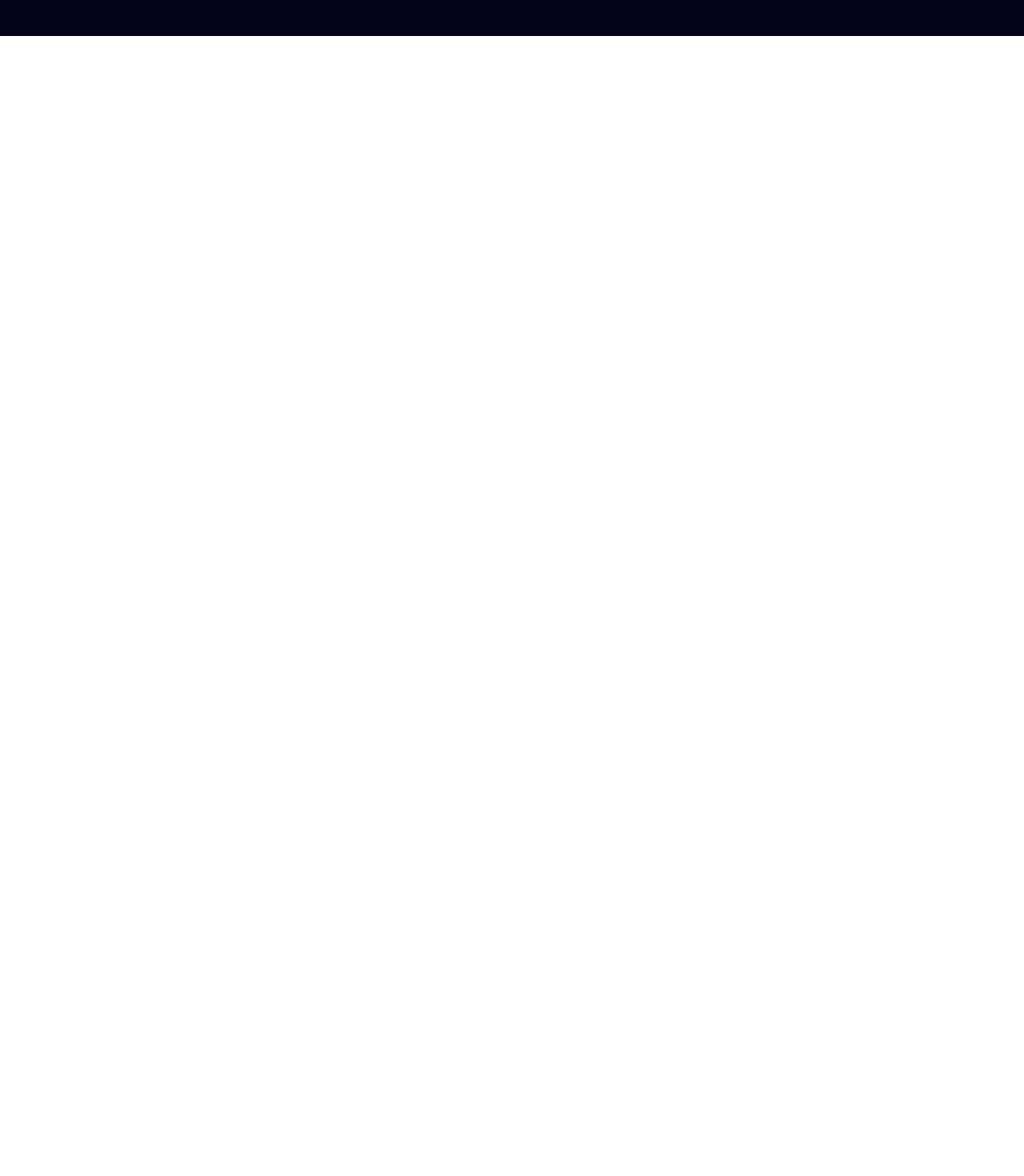
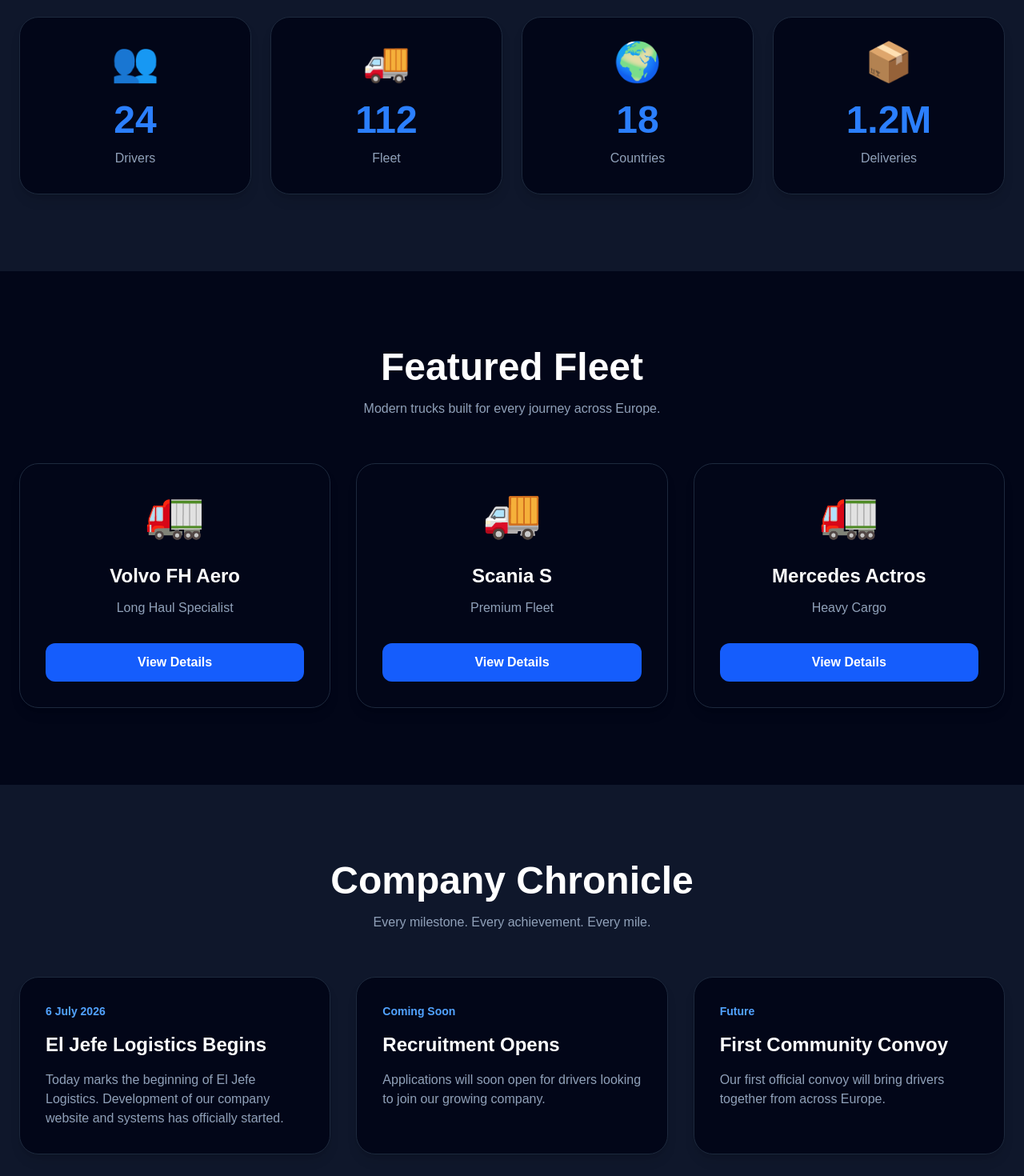
Before and after one commit to eljefemiki/el-jefe-logistics, a Next.js app: page / in a window 1280 px wide. Shown: the part 840-2310 px from the top of the page at 80% size. Before the commit the page ends 885 px from the top, so only its background shows below. Built offline with nearby package versions, Linux system fonts and the light colour scheme.

Commit message:
v0.1 Foundation - Homepage complete

```diff
--- a/app/page.tsx
+++ b/app/page.tsx
@@ -1,5 +1,10 @@
 import Navbar from "@/components/layout/Navbar";
 import Hero from "@/components/home/Hero";
+import Stats from "@/components/home/Stats";
+import FleetShowcase from "@/components/home/FleetShowcase";
+import ChroniclePreview from "@/components/home/ChroniclePreview";
+import RecruitmentCTA from "@/components/home/RecruitmentCTA";
+import Footer from "@/components/layout/Footer";
 
 export default function Home() {
   return (
@@ -7,8 +12,14 @@ export default function Home() {
       <Navbar />
 
       <main className="min-h-screen bg-slate-950 text-white">
-        <Hero />
-      </main>
+  <Hero />
+  <Stats />
+    <FleetShowcase />
+     <ChroniclePreview />
+      <RecruitmentCTA />
+
+</main>
+<Footer />
     </>
   );
 }
--- /dev/null
+++ b/components/home/FleetShowcase.tsx
@@ -0,0 +1,61 @@
+import Container from "@/components/ui/Container";
+import Section from "@/components/ui/Section";
+import Card from "@/components/ui/Card";
+
+const fleet = [
+  {
+    truck: "Volvo FH Aero",
+    role: "Long Haul Specialist",
+    emoji: "🚛",
+  },
+  {
+    truck: "Scania S",
+    role: "Premium Fleet",
+    emoji: "🚚",
+  },
+  {
+    truck: "Mercedes Actros",
+    role: "Heavy Cargo",
+    emoji: "🚛",
+  },
+];
+
+export default function FleetShowcase() {
+  return (
+    <Section>
+      <Container>
+        <div className="mb-14 text-center">
+          <h2 className="text-5xl font-black">
+            Featured Fleet
+          </h2>
+
+          <p className="mt-4 text-slate-400">
+            Modern trucks built for every journey across Europe.
+          </p>
+        </div>
+
+        <div className="grid gap-8 md:grid-cols-3">
+          {fleet.map((truck) => (
+            <Card key={truck.truck}>
+              <div className="text-6xl text-center">
+                {truck.emoji}
+              </div>
+
+              <h3 className="mt-8 text-center text-2xl font-bold">
+                {truck.truck}
+              </h3>
+
+              <p className="mt-3 text-center text-slate-400">
+                {truck.role}
+              </p>
+
+              <button className="mt-8 w-full rounded-xl bg-blue-600 py-3 font-semibold transition hover:bg-blue-500">
+                View Details
+              </button>
+            </Card>
+          ))}
+        </div>
+      </Container>
+    </Section>
+  );
+}
--- /dev/null
+++ b/components/home/RecruitmentCTA.tsx
@@ -0,0 +1,27 @@
+import Container from "@/components/ui/Container";
+import Section from "@/components/ui/Section";
+
+export default function RecruitmentCTA() {
+  return (
+    <Section>
+      <Container>
+        <div className="overflow-hidden rounded-3xl bg-gradient-to-r from-blue-700 via-blue-600 to-cyan-500 p-14 text-center shadow-2xl">
+
+          <h2 className="text-5xl font-black text-white">
+            Ready to Join El Jefe Logistics?
+          </h2>
+
+          <p className="mx-auto mt-6 max-w-3xl text-xl text-blue-100">
+            Become part of a growing community of professional virtual truck
+            drivers. Every journey matters. Every mile tells a story.
+          </p>
+
+          <button className="mt-10 rounded-xl bg-white px-8 py-4 text-lg font-bold text-blue-700 transition hover:scale-105 hover:bg-slate-100">
+            🚛 Apply Today
+          </button>
+
+        </div>
+      </Container>
+    </Section>
+  );
+}
--- a/components/home/chroniclepreview.tsx
+++ b/components/home/chroniclepreview.tsx
@@ -0,0 +1,60 @@
+import Container from "@/components/ui/Container";
+import Section from "@/components/ui/Section";
+import Card from "@/components/ui/Card";
+
+const posts = [
+  {
+    date: "6 July 2026",
+    title: "El Jefe Logistics Begins",
+    description:
+      "Today marks the beginning of El Jefe Logistics. Development of our company website and systems has officially started.",
+  },
+  {
+    date: "Coming Soon",
+    title: "Recruitment Opens",
+    description:
+      "Applications will soon open for drivers looking to join our growing company.",
+  },
+  {
+    date: "Future",
+    title: "First Community Convoy",
+    description:
+      "Our first official convoy will bring drivers together from across Europe.",
+  },
+];
+
+export default function ChroniclePreview() {
+  return (
+    <Section className="bg-slate-900">
+      <Container>
+        <div className="mb-14 text-center">
+          <h2 className="text-5xl font-black">
+            Company Chronicle
+          </h2>
+
+          <p className="mt-4 text-slate-400">
+            Every milestone. Every achievement. Every mile.
+          </p>
+        </div>
+
+        <div className="grid gap-8 md:grid-cols-3">
+          {posts.map((post) => (
+            <Card key={post.title}>
+              <p className="text-sm font-semibold text-blue-400">
+                {post.date}
+              </p>
+
+              <h3 className="mt-4 text-2xl font-bold">
+                {post.title}
+              </h3>
+
+              <p className="mt-4 text-slate-400">
+                {post.description}
+              </p>
+            </Card>
+          ))}
+        </div>
+      </Container>
+    </Section>
+  );
+}
--- a/components/home/stats.tsx
+++ b/components/home/stats.tsx
@@ -0,0 +1,55 @@
+import Container from "@/components/ui/Container";
+import Section from "@/components/ui/Section";
+import Card from "@/components/ui/Card";
+
+const stats = [
+  {
+    title: "Drivers",
+    value: "24",
+    icon: "👥",
+  },
+  {
+    title: "Fleet",
+    value: "112",
+    icon: "🚚",
+  },
+  {
+    title: "Countries",
+    value: "18",
+    icon: "🌍",
+  },
+  {
+    title: "Deliveries",
+    value: "1.2M",
+    icon: "📦",
+  },
+];
+
+export default function Stats() {
+  return (
+    <Section className="bg-slate-900">
+      <Container>
+        <div className="grid gap-6 md:grid-cols-4">
+          {stats.map((stat) => (
+            <Card
+              key={stat.title}
+              className="text-center"
+            >
+              <div className="text-5xl">
+                {stat.icon}
+              </div>
+
+              <h2 className="mt-6 text-5xl font-black text-blue-500">
+                {stat.value}
+              </h2>
+
+              <p className="mt-3 text-slate-400">
+                {stat.title}
+              </p>
+            </Card>
+          ))}
+        </div>
+      </Container>
+    </Section>
+  );
+}
--- a/components/layout/Footer.tsx
+++ b/components/layout/Footer.tsx
@@ -0,0 +1,59 @@
+import Container from "@/components/ui/Container";
+
+export default function Footer() {
+  return (
+    <footer className="border-t border-slate-800 bg-slate-950">
+      <Container>
+        <div className="grid gap-10 py-16 md:grid-cols-3">
+
+          <div>
+            <h3 className="text-2xl font-bold text-white">
+              🚛 El Jefe Logistics
+            </h3>
+
+            <p className="mt-4 text-slate-400">
+              Every Mile Earned.
+              Every Achievement Remembered.
+            </p>
+          </div>
+
+          <div>
+            <h4 className="mb-4 text-lg font-semibold">
+              Navigation
+            </h4>
+
+            <ul className="space-y-2 text-slate-400">
+              <li><a href="#">Home</a></li>
+              <li><a href="#">Fleet</a></li>
+              <li><a href="#">Chronicle</a></li>
+              <li><a href="#">Join Us</a></li>
+            </ul>
+          </div>
+
+          <div>
+            <h4 className="mb-4 text-lg font-semibold">
+              Community
+            </h4>
+
+            <p className="text-slate-400">
+              Discord
+            </p>
+
+            <p className="mt-2 text-slate-400">
+              TruckersMP
+            </p>
+
+            <p className="mt-2 text-slate-400">
+              Contact
+            </p>
+          </div>
+
+        </div>
+
+        <div className="border-t border-slate-800 py-6 text-center text-slate-500">
+          © 2026 El Jefe Logistics • Built with ❤️ and lots of coffee.
+        </div>
+      </Container>
+    </footer>
+  );
+}
--- a/components/ui/Card.tsx
+++ b/components/ui/Card.tsx
@@ -0,0 +1,32 @@
+import { ReactNode } from "react";
+
+type CardProps = {
+  children: ReactNode;
+  className?: string;
+};
+
+export default function Card({
+  children,
+  className = "",
+}: CardProps) {
+  return (
+    <div
+      className={`
+        rounded-3xl
+        border
+        border-slate-800
+        bg-slate-950
+        p-8
+        shadow-lg
+        transition-all
+        duration-300
+        hover:-translate-y-2
+        hover:border-blue-500
+        hover:shadow-blue-500/20
+        ${className}
+      `}
+    >
+      {children}
+    </div>
+  );
+}
--- a/components/ui/Container.tsx
+++ b/components/ui/Container.tsx
@@ -0,0 +1,17 @@
+import { ReactNode } from "react";
+
+type ContainerProps = {
+  children: ReactNode;
+  className?: string;
+};
+
+export default function Container({
+  children,
+  className = "",
+}: ContainerProps) {
+  return (
+    <div className={`mx-auto w-full max-w-7xl px-6 ${className}`}>
+      {children}
+    </div>
+  );
+}
--- /dev/null
+++ b/components/ui/Section.tsx
@@ -0,0 +1,17 @@
+import { ReactNode } from "react";
+
+type SectionProps = {
+  children: ReactNode;
+  className?: string;
+};
+
+export default function Section({
+  children,
+  className = "",
+}: SectionProps) {
+  return (
+    <section className={`py-24 ${className}`}>
+      {children}
+    </section>
+  );
+}
--- /dev/null
+++ b/lib/site.ts
@@ -0,0 +1,8 @@
+export const siteConfig = {
+  name: "El Jefe Logistics",
+  slogan: "Every Mile Earned. Every Achievement Remembered.",
+  companyColor: "#2563EB",
+  discord: "",
+  truckersMP: "",
+  github: "",
+};
```
Also changed, not shown: components/home/recruitment.tsx (deleted).
